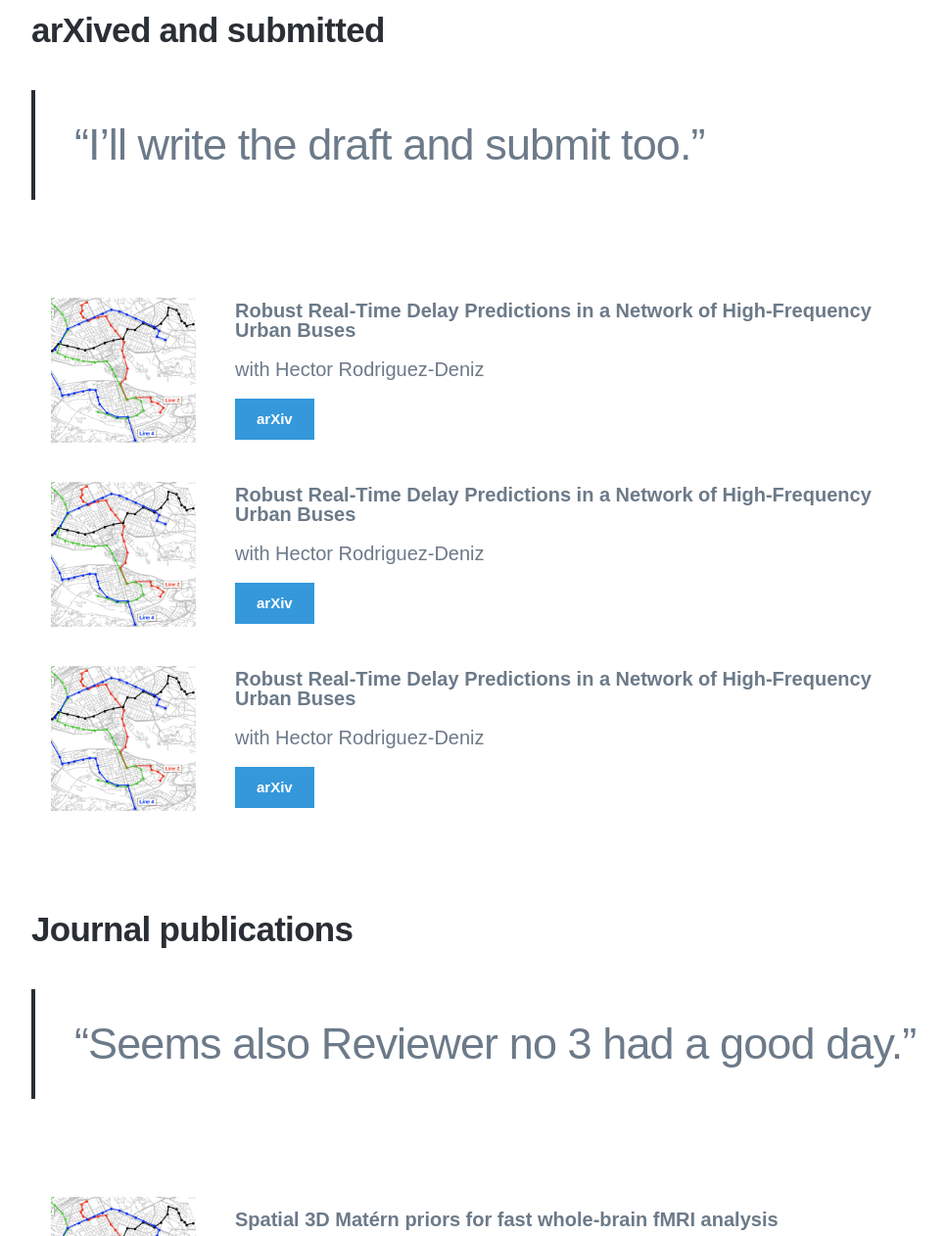
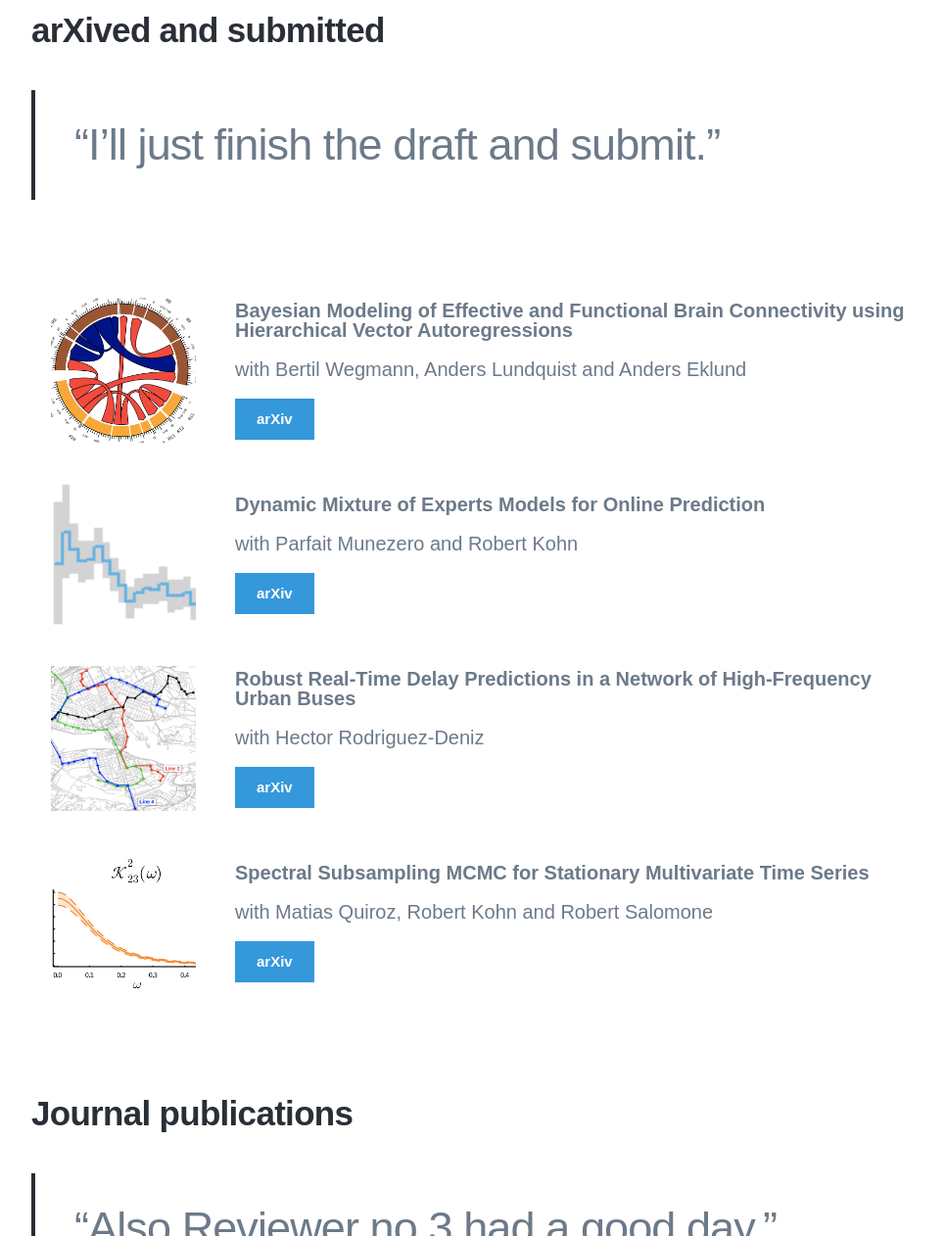
Before and after one commit to mattiasvillani/mattiasvillani.github.io, a Jekyll site: the page built from _pages/research.md, in a window 1280 px wide and 1400 px high, scrolled down 454 px. Shown: the part 138-1400 px from the top of the window at 98% size, without its empty margins (138-1104 px from the left). Built offline with Jekyll 4.4.1, drawn with Linux system fonts in a browser that asks for light colours; nearby versions of some CDN libraries; some web fonts are replaced; some of the changed text lies outside the part shown.

Commit message:
added to research

```diff
--- a/_pages/research.md
+++ b/_pages/research.md
@@ -9,7 +9,7 @@ featured_image: /images/math.jpg
 
 ## arXived and submitted
 
-> “I'll write the draft and submit too.”
+> “I'll just finish the draft and submit.”
 
 <table>
 <colgroup>
@@ -20,11 +20,18 @@ featured_image: /images/math.jpg
 <tbody>
 
 <tr>
-<td markdown="span"><img width = "100%" src="/images/papers/sthlmbuses.png"></td>
-<td markdown="span">**Robust Real-Time Delay Predictions in
-a Network of High-Frequency Urban Buses**<br /> \\
-with Hector Rodriguez-Deniz<br /> \\
-<a href="https://jekyllthemes.io/theme/personal-website-jekyll-theme" class="button button--medium">arXiv</a>
+<td markdown="span"><img width = "100%" src="/images/papers/connectivity.png"></td>
+<td markdown="span">**Bayesian Modeling of Effective and Functional Brain Connectivity using Hierarchical Vector Autoregressions**<br /> \\
+with Bertil Wegmann, Anders Lundquist and Anders Eklund<br /> \\
+<a href="https://arxiv.org/abs/2112.04249" class="button button--medium">arXiv</a>
+</td>
+</tr>
+
+<tr>
+<td markdown="span"><img width = "100%" src="/images/papers/onlinemixtures.png"></td>
+<td markdown="span">**Dynamic Mixture of Experts Models for Online Prediction**<br /> \\
+with Parfait Munezero and Robert Kohn<br /> \\
+<a href="https://arxiv.org/abs/2109.11449" class="button button--medium">arXiv</a>
 </td>
 </tr>
 
@@ -33,16 +40,16 @@ with Hector Rodriguez-Deniz<br /> \\
 <td markdown="span">**Robust Real-Time Delay Predictions in
 a Network of High-Frequency Urban Buses**<br /> \\
 with Hector Rodriguez-Deniz<br /> \\
-<a href="https://jekyllthemes.io/theme/personal-website-jekyll-theme" class="button button--medium">arXiv</a>
+<a href="https://arxiv.org/abs/2106.13576" class="button button--medium">arXiv</a>
 </td>
 </tr>
 
+
 <tr>
-<td markdown="span"><img width = "100%" src="/images/papers/sthlmbuses.png"></td>
-<td markdown="span">**Robust Real-Time Delay Predictions in
-a Network of High-Frequency Urban Buses**<br /> \\
-with Hector Rodriguez-Deniz<br /> \\
-<a href="https://jekyllthemes.io/theme/personal-website-jekyll-theme" class="button button--medium">arXiv</a>
+<td markdown="span"><img width = "100%" src="/images/papers/vectorsubsampling.png"></td>
+<td markdown="span">**Spectral Subsampling MCMC for Stationary Multivariate Time Series**<br /> \\
+with Matias Quiroz, Robert Kohn and Robert Salomone<br /> \\
+<a href="https://arxiv.org/abs/2104.02134" class="button button--medium">arXiv</a>
 </td>
 </tr>
 
@@ -52,7 +59,7 @@ with Hector Rodriguez-Deniz<br /> \\
 
 ## Journal publications
 
-> “Seems also Reviewer no 3 had a good day.”
+> “Also Reviewer no 3 had a good day.”
 
 <table>
 <colgroup>
@@ -63,9 +70,10 @@ with Hector Rodriguez-Deniz<br /> \\
 <tbody>
 
 <tr>
-<td markdown="span"><img width = "100%" src="/images/papers/sthlmbuses.png"></td>
+<td markdown="span"><img width = "100%" src="/images/papers/matern.png"></td>
 <td markdown="span">**Spatial 3D Matérn priors for fast whole-brain fMRI analysis**<br /> \\
-with Per Sidén, Finn Lindgren, David Bolin and Anders Eklund<br /> \\
+*Bayesian Analysis*<br /> \\
+with Per Sidén, Finn Lindgren, David Bolin and Anders Eklund<br/> \\
 
 <a href="https://jekyllthemes.io/theme/personal-website-jekyll-theme" class="button button--medium">journal</a>
 <a href="https://jekyllthemes.io/theme/personal-website-jekyll-theme" class="button button--medium">arXiv</a>
--- a/_sass/_basic.scss
+++ b/_sass/_basic.scss
@@ -256,6 +256,7 @@ a {
 	}
 }
 
+
 .button--light {
 	background: transparent;
 	border-color: $text-dark-color;
```
Also changed, not shown: other parts of _pages/research.md (+1 -1 lines), images/papers/connectivity.png (added), images/papers/matern.png (added), images/papers/onlinemixtures.png (added), images/papers/vectorsubsampling.png (added).
